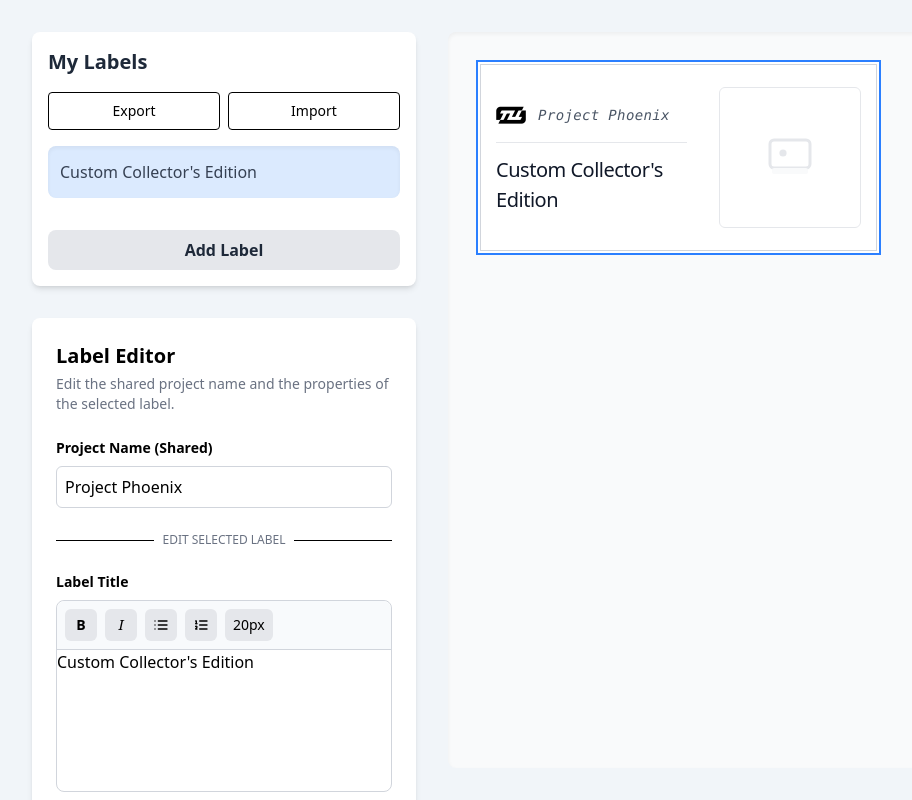
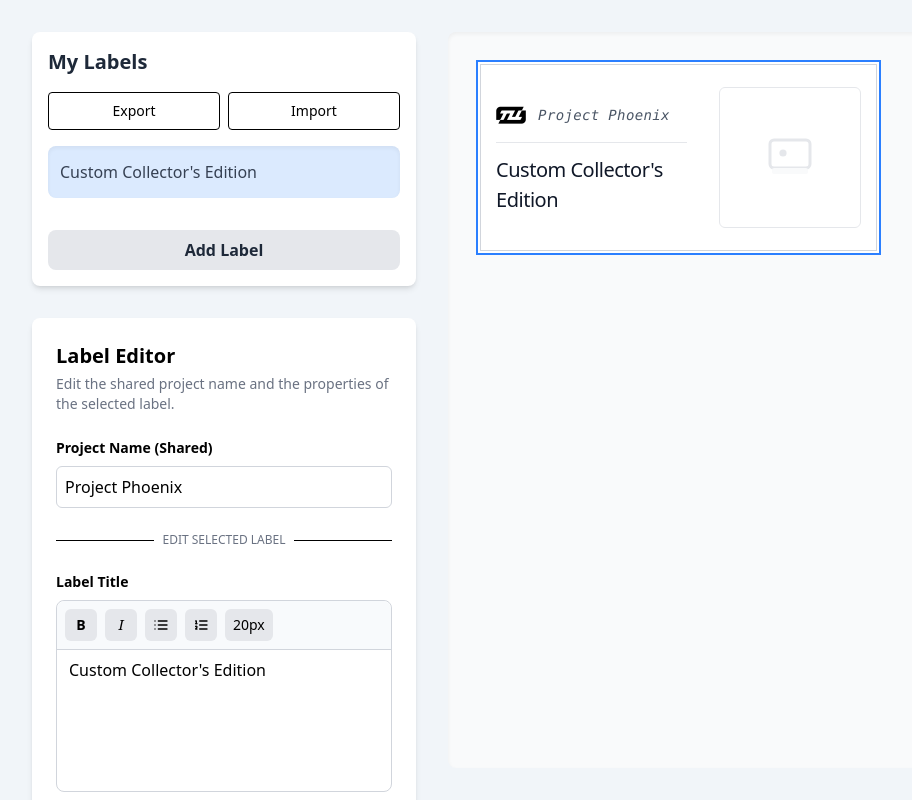
Before and after one commit to taolulu/PrintableLabelCreator, a React (Vite) app: page / in a window 1280 px wide. Shown: the top 800 px of the page, without its empty margins (0-912 px from the left). Built offline with nearby package versions, Linux system fonts and the light colour scheme.

Commit message:
fix(label): add padding to editable area so typed text doesn't touch border

```diff
--- a/src/components/LabelEditor.tsx
+++ b/src/components/LabelEditor.tsx
@@ -58,7 +58,8 @@ export function LabelEditor({
     },
     editorProps: {
       attributes: {
-        class: 'focus:outline-none',
+        // give the editable area modest padding so typed text doesn't touch the border
+        class: 'px-3 py-2 focus:outline-none',
       },
     },
   });
```
